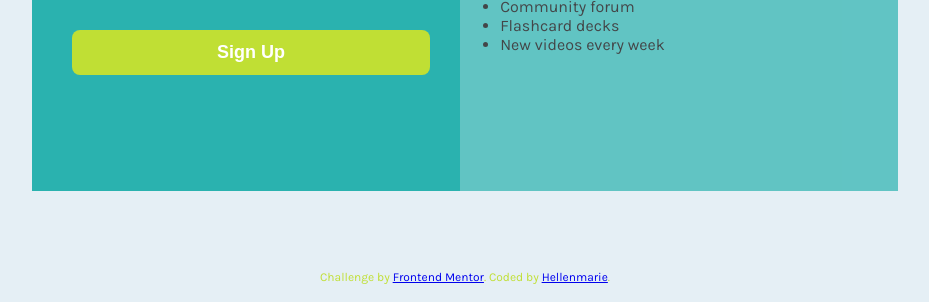
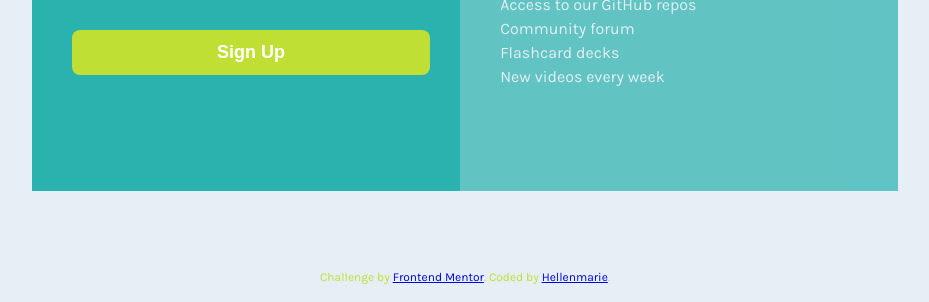
Before and after one commit to Hellenmarie/Single-Price-Grid-Component, a plain HTML site: page index.html in a window 1280 px wide. Shown: the part 498-800 px from the top of the page, without its empty margins (175-1104 px from the left). Drawn offline with Linux system fonts and the light colour scheme.

Commit message:
Update style.css

```diff
--- a/css/style.css
+++ b/css/style.css
@@ -122,10 +122,11 @@ span {
     font-weight: 700;
 }
 
-#about p {
+#about li {
     color: hsl(204, 43%, 93%);
     font-weight: 400;
     line-height: 1.5;
+    list-style-type: none;
 }
 
 /*Rodapé*/
```
